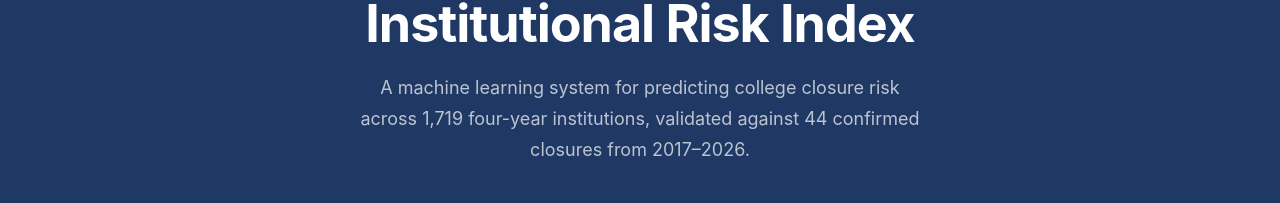
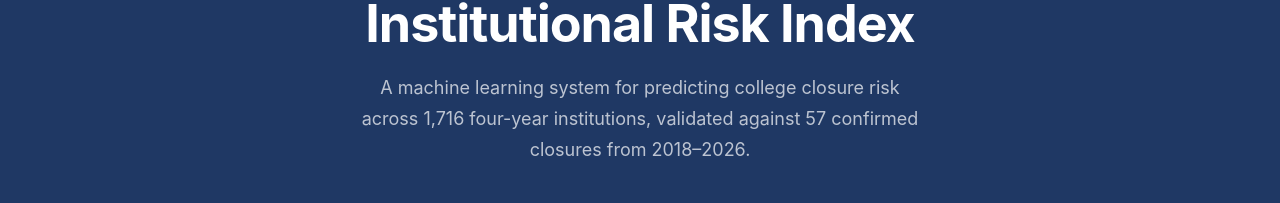
Before and after one commit to ecoulter350/institutional-risk-index, a Next.js app: page / in a window 1280 px wide. Shown: the part 240-443 px from the top of the page. Built offline with nearby package versions, Linux system fonts and the light colour scheme.

Commit message:
Update Hero.js
new method

```diff
--- a/components/Hero.js
+++ b/components/Hero.js
@@ -22,7 +22,6 @@ export default function Hero() {
             Higher Education Research
           </span>
         </div>
-
         <h1 style={{
           fontSize: 'clamp(32px, 5vw, 52px)',
           fontWeight: 700,
@@ -33,7 +32,6 @@ export default function Hero() {
         }}>
           Institutional Risk Index
         </h1>
-
         <p style={{
           fontSize: 18,
           color: 'rgba(255,255,255,0.7)',
@@ -43,10 +41,9 @@ export default function Hero() {
           margin: '0 auto 40px',
         }}>
           A machine learning system for predicting college closure risk across
-          1,719 four-year institutions, validated against 44 confirmed closures
-          from 2017–2026.
+          1,716 four-year institutions, validated against 57 confirmed closures
+          from 2018–2026.
         </p>
-
         <div style={{
           display: 'flex',
           gap: 12,
@@ -84,7 +81,6 @@ export default function Hero() {
             View Methodology
           </a>
         </div>
-
         <div style={{
           display: 'grid',
           gridTemplateColumns: 'repeat(4, 1fr)',
@@ -95,10 +91,10 @@ export default function Hero() {
           margin: '0 auto',
         }}>
           {[
-            { value: '1,719', label: 'Institutions monitored' },
-            { value: '44', label: 'Closed school validation set' },
+            { value: '1,716', label: 'Institutions monitored' },
+            { value: '57', label: 'Closed school validation set' },
             { value: '0.998', label: 'XGBoost test AUC' },
-            { value: '33.8×', label: 'Mean probability separation' },
+            { value: '26.7×', label: 'Mean probability separation' },
           ].map((stat, i) => (
             <div key={i} style={{
               borderRight: i < 3 ? '1px solid rgba(255,255,255,0.1)' : 'none',
```
